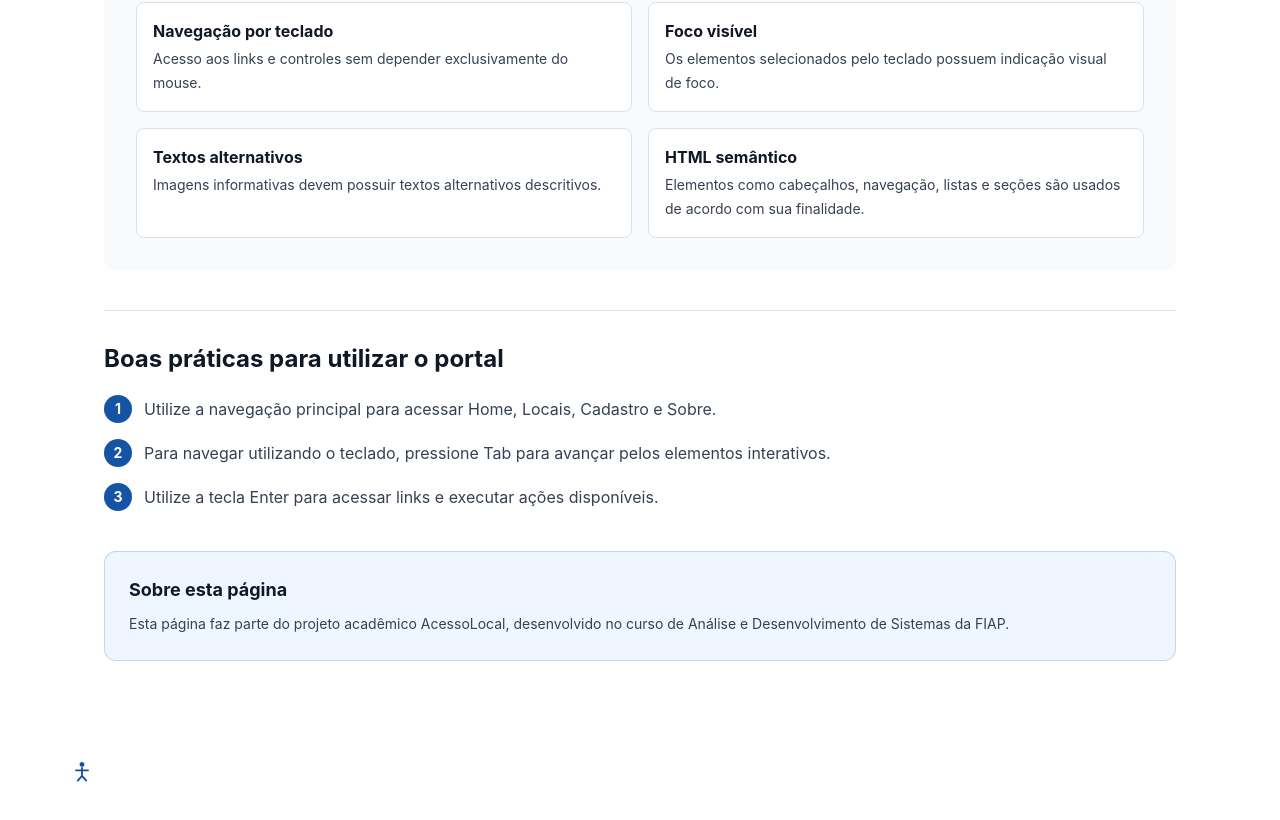
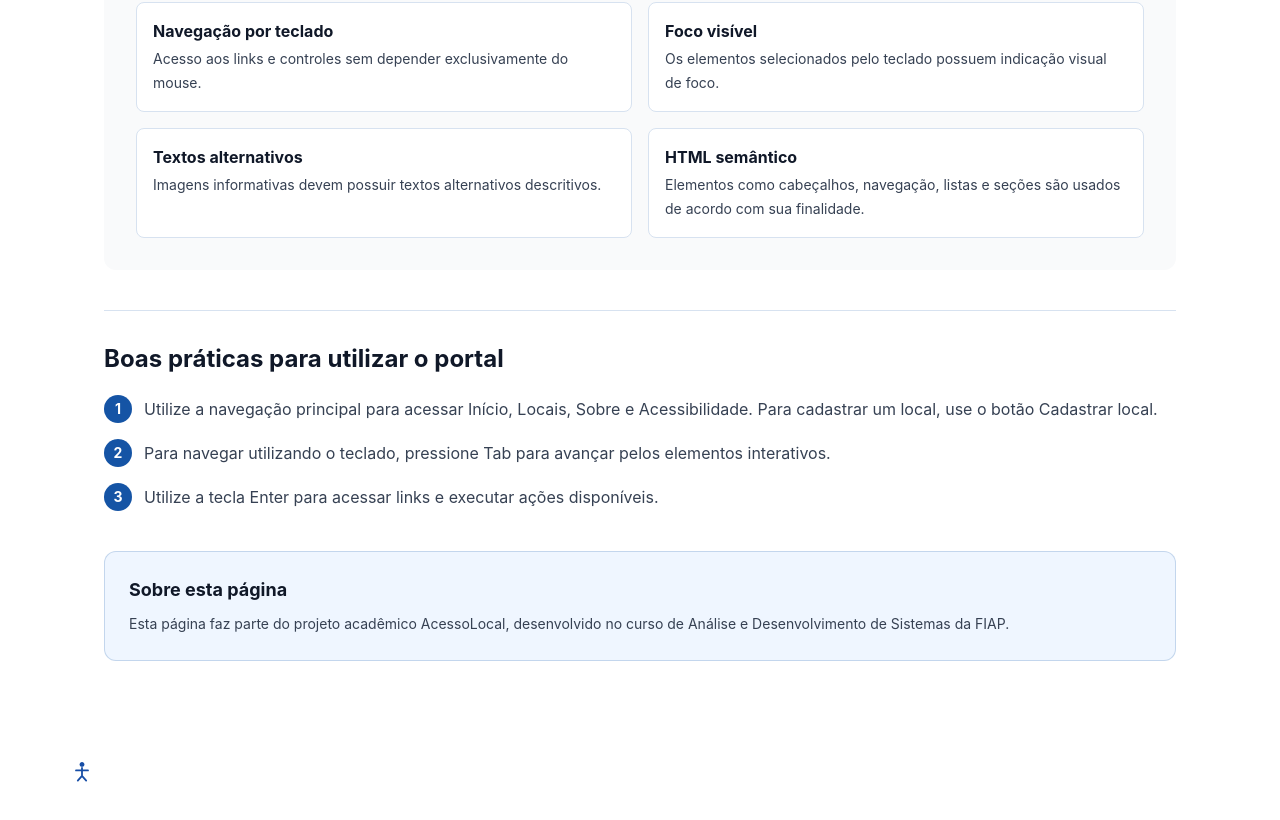
Before and after one commit to 1TDSPw-26/portal-locais-acessiveis, a React (Vite) app: page /acessibilidade in a window 1280 px wide. Shown: the part 831-1651 px from the top of the page. Built offline with nearby package versions, Linux system fonts and the light colour scheme.

Commit message:
fix: alinha orientação de navegação da acessibilidade

```diff
--- a/src/pages/Acessibilidade/Acessibilidade.tsx
+++ b/src/pages/Acessibilidade/Acessibilidade.tsx
@@ -151,8 +151,8 @@ export default function Acessibilidade() {
             </span>
 
             <span className="leading-7">
-              Utilize a navegação principal para acessar Home, Locais, Cadastro
-              e Sobre.
+              Utilize a navegação principal para acessar Início, Locais, Sobre e
+              Acessibilidade. Para cadastrar um local, use o botão Cadastrar local.
             </span>
           </li>
 
```
